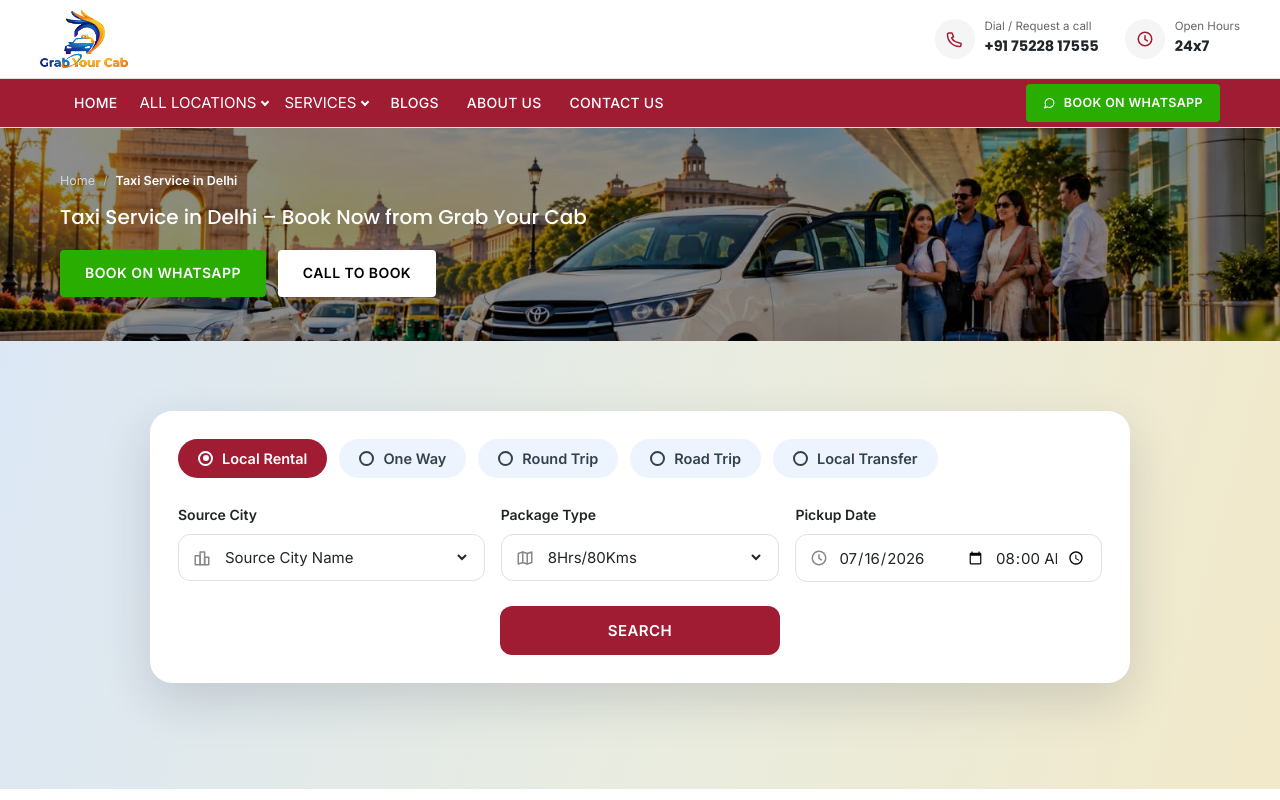
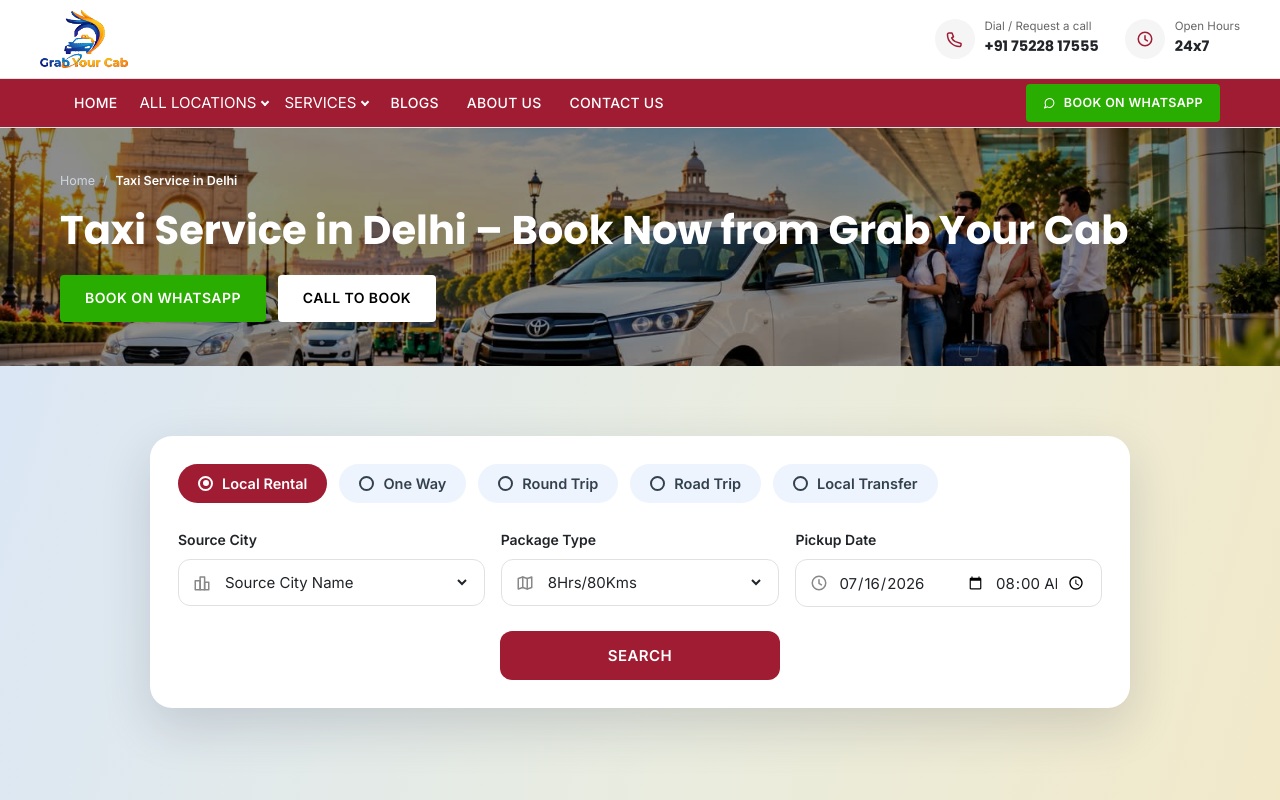
Before and after one commit to grabyourcab-lgtm/grabuourcabv2, a Next.js app: page /taxi-service-delhi in a window 1280 px wide. Shown: the top 800 px of the page. Built offline with nearby package versions, Linux system fonts and the light colour scheme.

Commit message:
salam alekum

```diff
--- a/app/taxi-service-delhi/page.tsx
+++ b/app/taxi-service-delhi/page.tsx
@@ -292,11 +292,7 @@
       <b>Taxi Service in Delhi</b>
     </div>
     {/* <span className="eyebrow">Delhi NCR · 24/7 Cabs</span> */}
-    <h1 style={{
-      fontSize:20,
-      fontWeight:500,
-
-    }}>Taxi Service in Delhi – Book Now from Grab Your Cab</h1>
+    <h1 >Taxi Service in Delhi – Book Now from Grab Your Cab</h1>
     {/* <p className="lead">
       Local trips, airport transfers, business travel or an outstation run — Grab Your Cab
       offers verified drivers, well-maintained cars and transparent fares across Delhi NCR,
```
Also changed, not shown: components/site/HeroSlider.tsx (+7 -2 lines).
